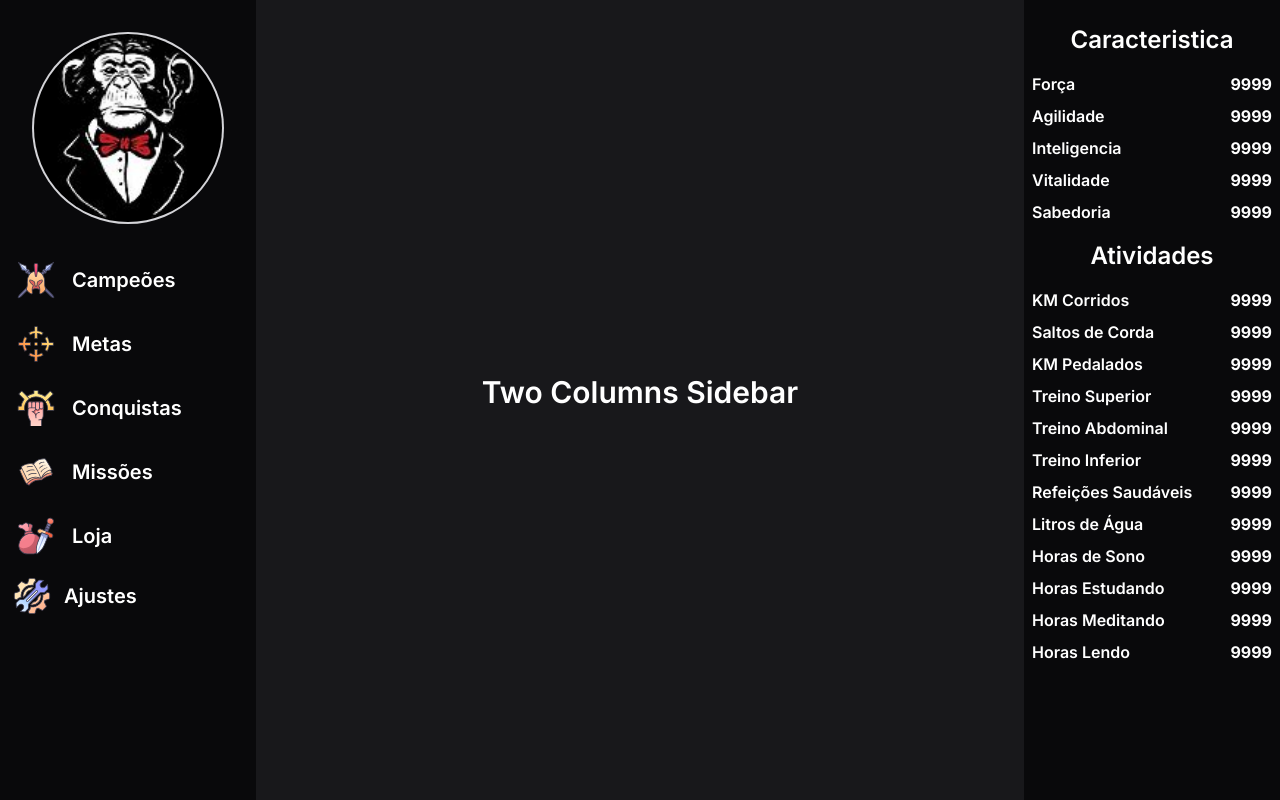
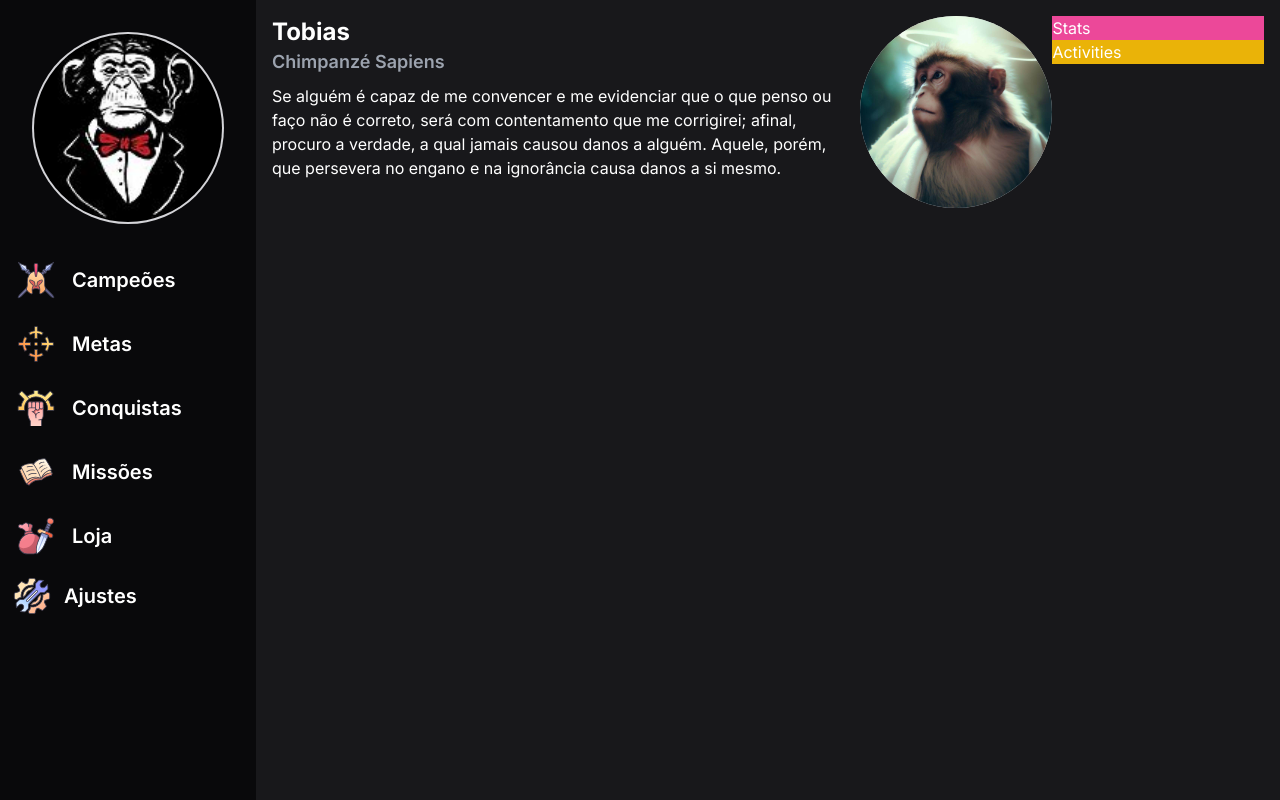
Before and after one commit to IsaacMagno/tobias_ts, a Next.js app: page /champions/id in a window 1280 px wide. Built offline with nearby package versions, Linux system fonts and the light colour scheme.

Commit message:
refactor: refactor champions view screen and implement a responsive layout

```diff
--- a/src/app/(main)/champions/[slug]/page.tsx
+++ b/src/app/(main)/champions/[slug]/page.tsx
@@ -1,17 +1,93 @@
-import React from "react";
+"use client";
+import React, { useEffect, useState } from "react";
 import UserContent from "@/components/UserContent";
+import Image from "next/image";
+import MonkeyImage from "/public/tobs.jpeg";
 
 const ShowProfile = () => {
+  const [windowSize, setWindowSize] = useState({
+    width: 0,
+    height: 0,
+  });
+
+  useEffect(() => {
+    function handleResize() {
+      setWindowSize({
+        width: window.innerWidth,
+        height: window.innerHeight,
+      });
+    }
+
+    window.addEventListener("resize", handleResize);
+
+    handleResize();
+
+    return () => window.removeEventListener("resize", handleResize);
+  }, []);
+
   return (
-    <div className="bg-stone-900 min-h-screen grow">
-      <div className="lg:pb-6 flex gap-6 min-h-screen justify-center">
-        <UserContent />
+    <div className="flex flex-col lg:flex-row rounded-md">
+      <div className="flex flex-col">
+        <div className="flex flex-row justify-between gap-2">
+          <div className="flex-1 flex-col">
+            <div className="flex flex-row justify-between">
+              <div>
+                <h1 className="text-2xl font-bold">Tobias</h1>
+                <p className="text-lg font-semibold text-gray-400">
+                  Chimpanzé Sapiens
+                </p>
+              </div>
 
-        <div className="hidden lg:flex flex-col bg-orange-500 grow min-w-max max-w-lg ">
+              {windowSize.width <= 639 && (
+                <div className="flex justify-center items-center rounded-full bg-zinc-300">
+                  <Image
+                    className="w-14 h-14 rounded-full"
+                    alt={"Monkey Image"}
+                    src={MonkeyImage}
+                  />
+                </div>
+              )}
+            </div>
+            <div className="flex mt-2">
+              <span className="text-md">
+                Se alguém é capaz de me convencer e me evidenciar que o que
+                penso ou faço não é correto, será com contentamento que me
+                corrigirei; afinal, procuro a verdade, a qual jamais causou
+                danos a alguém. Aquele, porém, que persevera no engano e na
+                ignorância causa danos a si mesmo.
+              </span>
+            </div>
+          </div>
+
+          {windowSize.width >= 640 && (
+            <div className="flex justify-center items-center w-48 h-48 rounded-full bg-zinc-300">
+              <Image
+                className="w-48 h-48 rounded-full"
+                alt={"Monkey Image"}
+                src={MonkeyImage}
+              />
+            </div>
+          )}
+        </div>
+        {/* <div className="flex">
+          <span className="text-md font-medium">
+            Se alguém é capaz de me convencer e me evidenciar que o que penso ou
+            faço não é correto, será com contentamento que me corrigirei;
+            afinal, procuro a verdade, a qual jamais causou danos a alguém.
+            Aquele, porém, que persevera no engano e na ignorância causa danos a
+            si mesmo.
+          </span>
+        </div> */}
+      </div>
+
+      <section className="w-full lg:w-[calc(50vw)]">
+        <div className="bg-pink-500">Stats</div>
+        <div className="bg-yellow-500">Activities</div>
+      </section>
+      {/* <div className="hidden lg:flex flex-col bg-orange-500 grow min-w-max max-w-lg ">
           <div className="bg-pink-500 flex grow">Stats</div>
           <div className="bg-yellow-500  grow-2">Activities</div>
-        </div>
-      </div>
+        </div> */}
     </div>
   );
 };
--- a/src/app/(main)/layout.tsx
+++ b/src/app/(main)/layout.tsx
@@ -1,13 +1,11 @@
 "use client";
 import { ReactNode, useEffect, useState } from "react";
-import { ChevronsLeft, ChevronsRight, Menu, X } from "lucide-react";
-import Layout from "@/components/Layout";
+import { Menu, X } from "lucide-react";
 import Image from "next/image";
 import Logo from "/public/tobias_icon.jpg";
 
 function LoginLayout({ children }: { children: ReactNode }) {
   const [isSidebarOpen, setIsSidebarOpen] = useState(false);
-  const [isSecondSidebarOpen, setIsSecondSidebarOpen] = useState(false);
 
   const [windowSize, setWindowSize] = useState({
     width: 0,
@@ -30,7 +28,7 @@ function LoginLayout({ children }: { children: ReactNode }) {
   }, []);
 
   return (
-    <div className="flex h-screen antialiased text-white bg-zinc-900">
+    <div className="flex flex-col lg:flex-row h-screen antialiased text-white bg-zinc-900">
       {isSidebarOpen && (
         <div
           className="fixed inset-0 z-10 bg-zinc-950 opacity-70 lg:hidden "
@@ -41,8 +39,8 @@ function LoginLayout({ children }: { children: ReactNode }) {
         ></div>
       )}
 
-      {(windowSize.width > 1023 ||
-        (windowSize.width < 1024 && isSidebarOpen)) && (
+      {(windowSize.width >= 1023 ||
+        (windowSize.width <= 1024 && isSidebarOpen)) && (
         <aside className="fixed inset-y-0 z-10 flex-shrink-0 w-64 bg-zinc-950 lg:static focus:outline-none p-2 space-y-2">
           <div className="w-full flex flex-col justify-center items-center my-6">
             <button
@@ -155,7 +153,7 @@ function LoginLayout({ children }: { children: ReactNode }) {
         </aside>
       )}
 
-      <div className="fixed flex items-center space-x-4 top-5 right-10 lg:hidden">
+      <div className="flex justify-end py-6 px-2 items-center space-x-4 h-12 w-full lg:hidden bg-zinc-800">
         <button
           className="p-1 text-indigo-400 transition-colors duration-200 rounded-md bg-zinc-950 hover:text-indigo-600 hover:bg-indigo-100"
           onClick={() => {
@@ -165,154 +163,13 @@ function LoginLayout({ children }: { children: ReactNode }) {
           <span className="sr-only">Toggle main manu</span>
           <span aria-hidden="true">{isSidebarOpen ? <X /> : <Menu />}</span>
         </button>
-        <button
-          className="p-1 text-indigo-400 transition-colors duration-200 rounded-md bg-zinc-950 hover:text-indigo-600 hover:bg-indigo-100"
-          onClick={() => {
-            setIsSecondSidebarOpen(!isSecondSidebarOpen);
-          }}
-        >
-          {isSecondSidebarOpen ? <ChevronsLeft /> : <ChevronsRight />}
-        </button>
       </div>
 
       <main className="flex-1">
-        <div className="flex flex-col items-center justify-center flex-1 h-full min-h-screen p-4 overflow-x-hidden overflow-y-auto">
-          <h1 className="mb-4 text-2xl font-semibold text-center md:text-3xl">
-            Two Columns Sidebar
-          </h1>
+        <div className="flex flex-col flex-1 h-full min-h-screen p-4 overflow-x-hidden overflow-y-auto">
+          {children}
         </div>
       </main>
-
-      {isSecondSidebarOpen && (
-        <div
-          onClick={() => {
-            setIsSecondSidebarOpen(!isSecondSidebarOpen);
-          }}
-          className="fixed inset-0 z-10 bg-zinc-800 opacity-70 lg:hidden "
-          aria-hidden="true"
-        ></div>
-      )}
-
-      {(windowSize.width > 1023 ||
-        (windowSize.width < 1024 && isSecondSidebarOpen)) && (
-        <section className="fixed inset-y-0 z-10 flex-shrink-0 w-64 bg-zinc-950 lg:static p-2">
-          <h1 className="text-2xl text-center font-semibold my-4">
-            Caracteristica
-          </h1>
-
-          <ul className="list-none space-y-2">
-            <li>
-              <span className="flex justify-between">
-                <p className="text-md font-semibold">Força</p>
-                <p className="text-md font-bold">9999</p>
-              </span>
-            </li>
-            <li>
-              <span className="flex justify-between">
-                <p className="text-md font-semibold">Agilidade</p>
-                <p className="text-md font-bold">9999</p>
-              </span>
-            </li>
-            <li>
-              <span className="flex justify-between">
-                <p className="text-md font-semibold">Inteligencia</p>
-                <p className="text-md font-bold">9999</p>
-              </span>
-            </li>
-            <li>
-              <span className="flex justify-between">
-                <p className="text-md font-semibold">Vitalidade</p>
-                <p className="text-md font-bold">9999</p>
-              </span>
-            </li>
-            <li>
-              <span className="flex justify-between">
-                <p className="text-md font-semibold">Sabedoria</p>
-                <p className="text-md font-bold">9999</p>
-              </span>
-            </li>
-          </ul>
-
-          <h1 className="text-2xl text-center font-semibold my-4">
-            Atividades
-          </h1>
-
-          <ul className="list-none space-y-2">
-            <li>
-              <span className="flex justify-between">
-                <p className="text-md font-semibold">KM Corridos</p>
-                <p className="text-md font-bold">9999</p>
-              </span>
-            </li>
-            <li>
-              <span className="flex justify-between">
-                <p className="text-md font-semibold">Saltos de Corda</p>
-                <p className="text-md font-bold">9999</p>
-              </span>
-            </li>
-            <li>
-              <span className="flex justify-between">
-                <p className="text-md font-semibold">KM Pedalados</p>
-                <p className="text-md font-bold">9999</p>
-              </span>
-            </li>
-            <li>
-              <span className="flex justify-between">
-                <p className="text-md font-semibold">Treino Superior</p>
-                <p className="text-md font-bold">9999</p>
-              </span>
-            </li>
-            <li>
-              <span className="flex justify-between">
-                <p className="text-md font-semibold">Treino Abdominal</p>
-                <p className="text-md font-bold">9999</p>
-              </span>
-            </li>
-            <li>
-              <span className="flex justify-between">
-                <p className="text-md font-semibold">Treino Inferior</p>
-                <p className="text-md font-bold">9999</p>
-              </span>
-            </li>
-            <li>
-              <span className="flex justify-between">
-                <p className="text-md font-semibold">Refeições Saudáveis</p>
-                <p className="text-md font-bold">9999</p>
-              </span>
-            </li>
-            <li>
-              <span className="flex justify-between">
-                <p className="text-md font-semibold">Litros de Água</p>
-                <p className="text-md font-bold">9999</p>
-              </span>
-            </li>
-            <li>
-              <span className="flex justify-between">
-                <p className="text-md font-semibold">Horas de Sono</p>
-                <p className="text-md font-bold">9999</p>
-              </span>
-            </li>
-            <li>
-              <span className="flex justify-between">
-                <p className="text-md font-semibold">Horas Estudando</p>
-                <p className="text-md font-bold">9999</p>
-              </span>
-            </li>
-            <li>
-              <span className="flex justify-between">
-                <p className="text-md font-semibold">Horas Meditando</p>
-                <p className="text-md font-bold">9999</p>
-              </span>
-            </li>
-            <li>
-              <span className="flex justify-between">
-                <p className="text-md font-semibold">Horas Lendo</p>
-                <p className="text-md font-bold">9999</p>
-              </span>
-            </li>
-          </ul>
-        </section>
-      )}
     </div>
   );
 }
```
